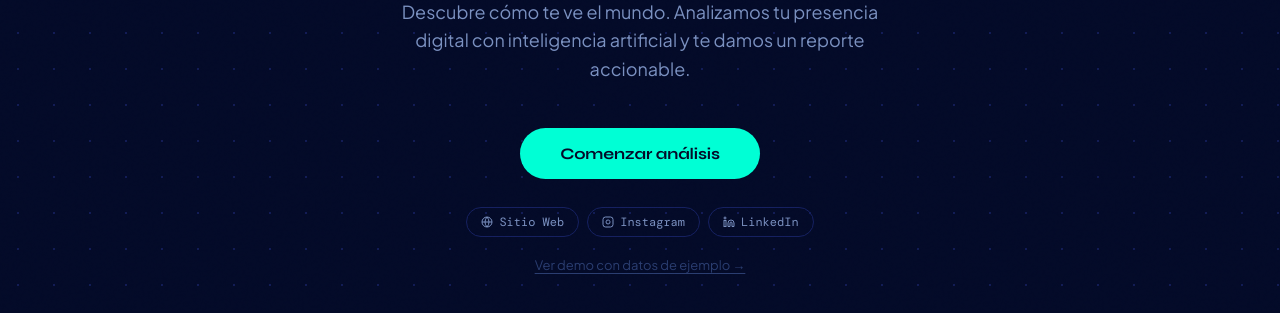
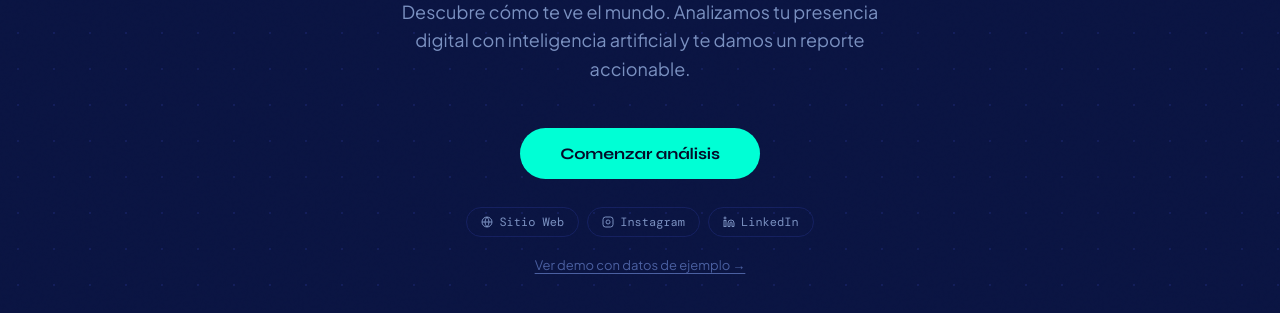
Before and after one commit to jmendozaangel01-wq/aibrand, a plain HTML site: page index.html in a window 1280 px wide. Shown: the part 489-802 px from the top of the page. Drawn offline with nearby package versions, Linux system fonts and the light colour scheme.

Commit message:
Aclarar fondo y contraste de textos faint

```diff
--- a/index.html
+++ b/index.html
@@ -10,9 +10,9 @@
 *,*::before,*::after{margin:0;padding:0;box-sizing:border-box}
 
 :root{
-  --bg:#030A28;
-  --surface:#060E38;
-  --surface-hi:#0A1548;
+  --bg:#0A1442;
+  --surface:#11215C;
+  --surface-hi:#172B6E;
   --border:#152060;
   --border-hi:#2A4199;
   --blue:#091FFE;
@@ -22,7 +22,7 @@
   --neon-glow:rgba(0,255,213,0.15);
   --text:#F0F4FF;
   --text-dim:#7A90C0;
-  --text-faint:#2A3D70;
+  --text-faint:#4A5FA0;
   --ok:#00FFD5;
   --warn:#FFB800;
   --danger:#FF4D6B;
```
